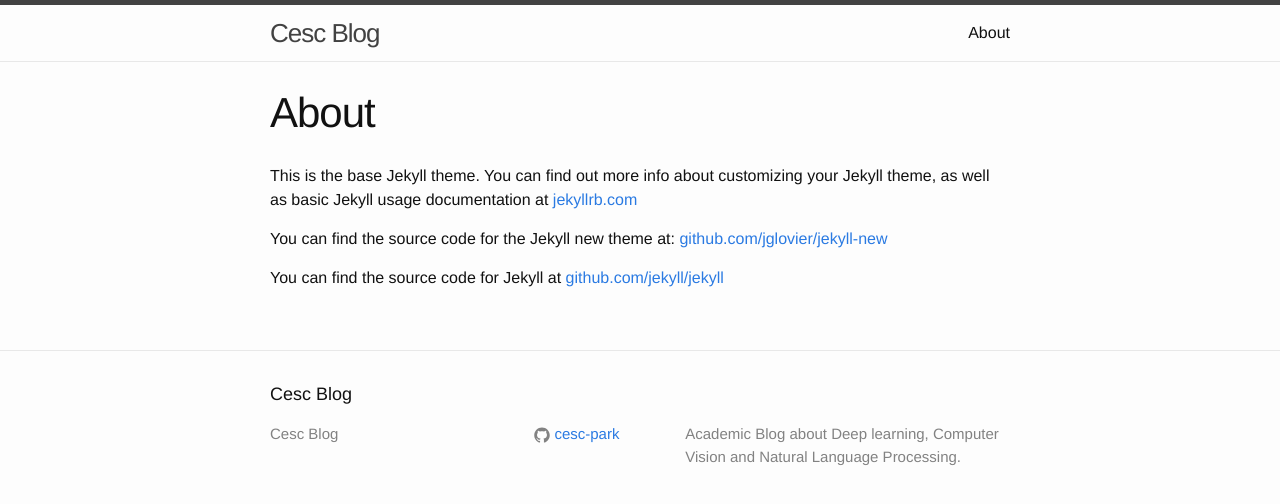
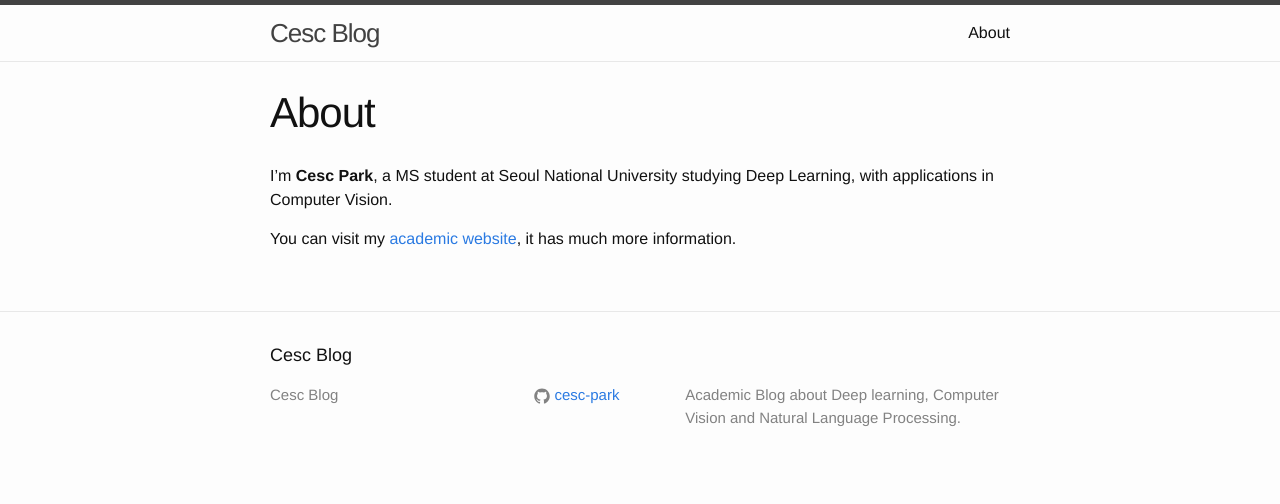
Before and after one commit to cesc-park/cesc-park.github.com, a Jekyll site: the page built from about.md, in a window 1280 px wide. Shown: the top 504 px of the page. Built offline with Jekyll 4.4.1, drawn with Linux system fonts in a browser that asks for light colours.

Commit message:
about updated

```diff
--- a/about.md
+++ b/about.md
@@ -3,9 +3,6 @@ layout: page
 title: About
 permalink: /about/
 ---
+I'm **Cesc Park**, a MS student at Seoul National University studying Deep Learning, with applications in Computer Vision.
 
-This is the base Jekyll theme. You can find out more info about customizing your Jekyll theme, as well as basic Jekyll usage documentation at [jekyllrb.com](http://jekyllrb.com/)
-
-You can find the source code for the Jekyll new theme at: [github.com/jglovier/jekyll-new](https://github.com/jglovier/jekyll-new)
-
-You can find the source code for Jekyll at [github.com/jekyll/jekyll](https://github.com/jekyll/jekyll)
+You can visit my [academic website](http://vision.snu.ac.kr/cesc), it has much more information.
```
